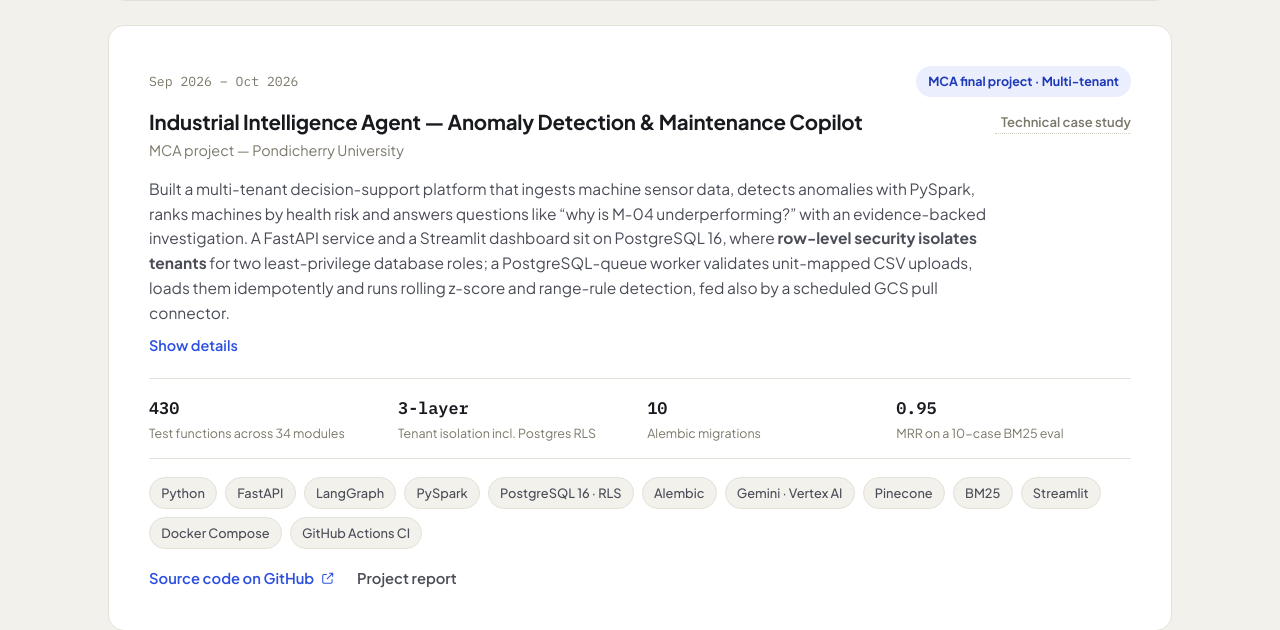
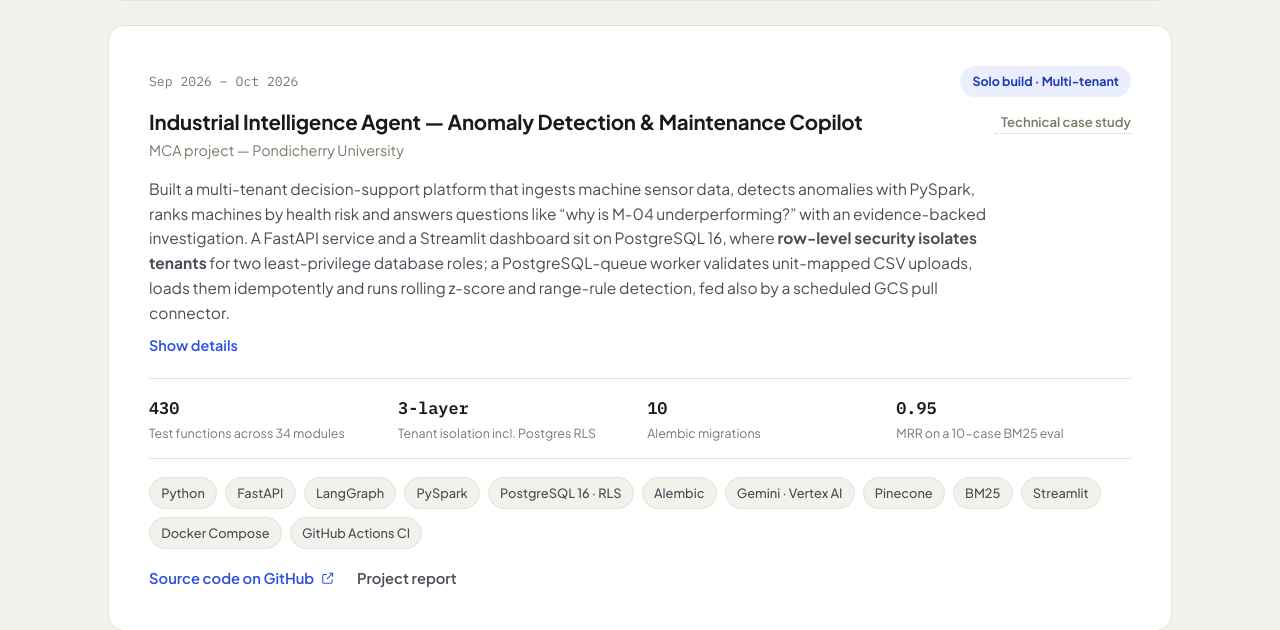
Before and after one commit to anitkumarmaity1-hash/My_Portfolio, a FastAPI app: page / in a window 1280 px wide. Shown: the part 4916-5546 px from the top of the page. Run offline with FastAPI, Linux system fonts and the light colour scheme.

Commit message:
some IIA updation

```diff
--- a/templates/index.html
+++ b/templates/index.html
@@ -570,7 +570,7 @@
                     <article class="project-card reveal-up" data-cat="genai data">
                         <div class="proj-head">
                             <span class="proj-period mono">Sep 2026 – Oct 2026</span>
-                            <span class="proj-badge">MCA final project · Multi-tenant</span>
+                            <span class="proj-badge">Solo build · Multi-tenant</span>
                         </div>
                         <div class="proj-title-row">
                             <h3 class="proj-title">Industrial Intelligence Agent — Anomaly Detection &amp; Maintenance
```
